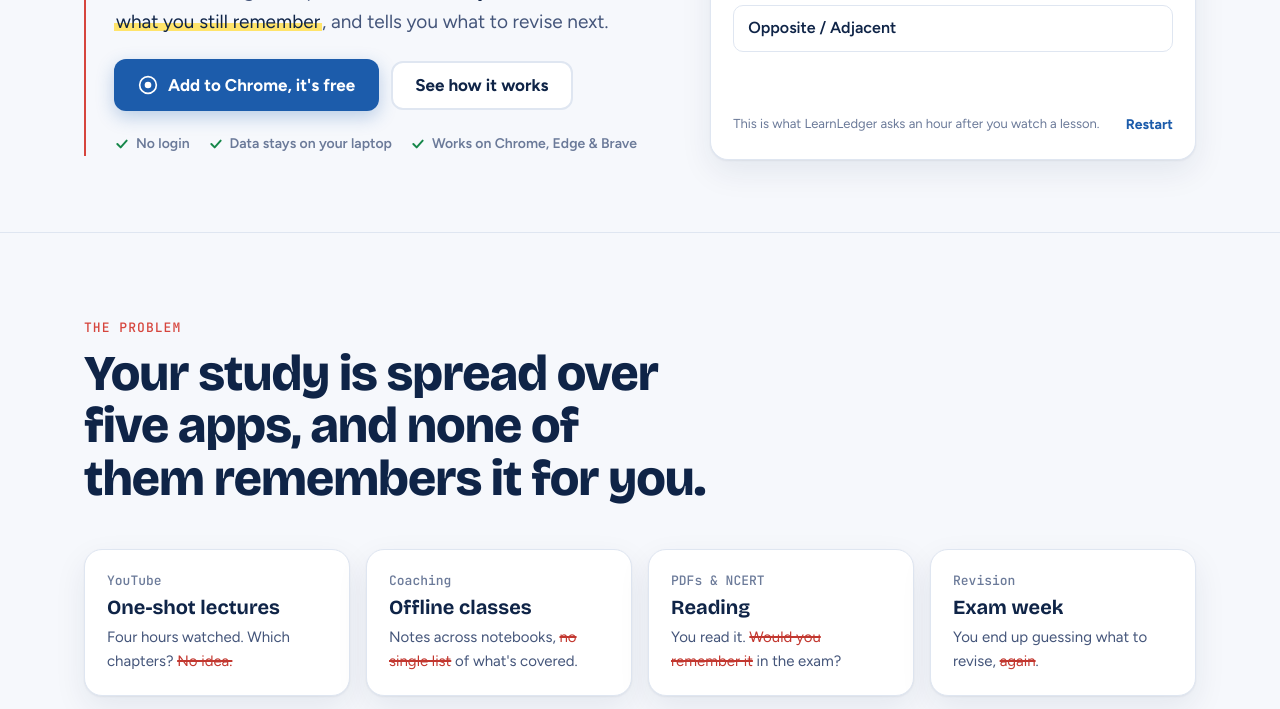
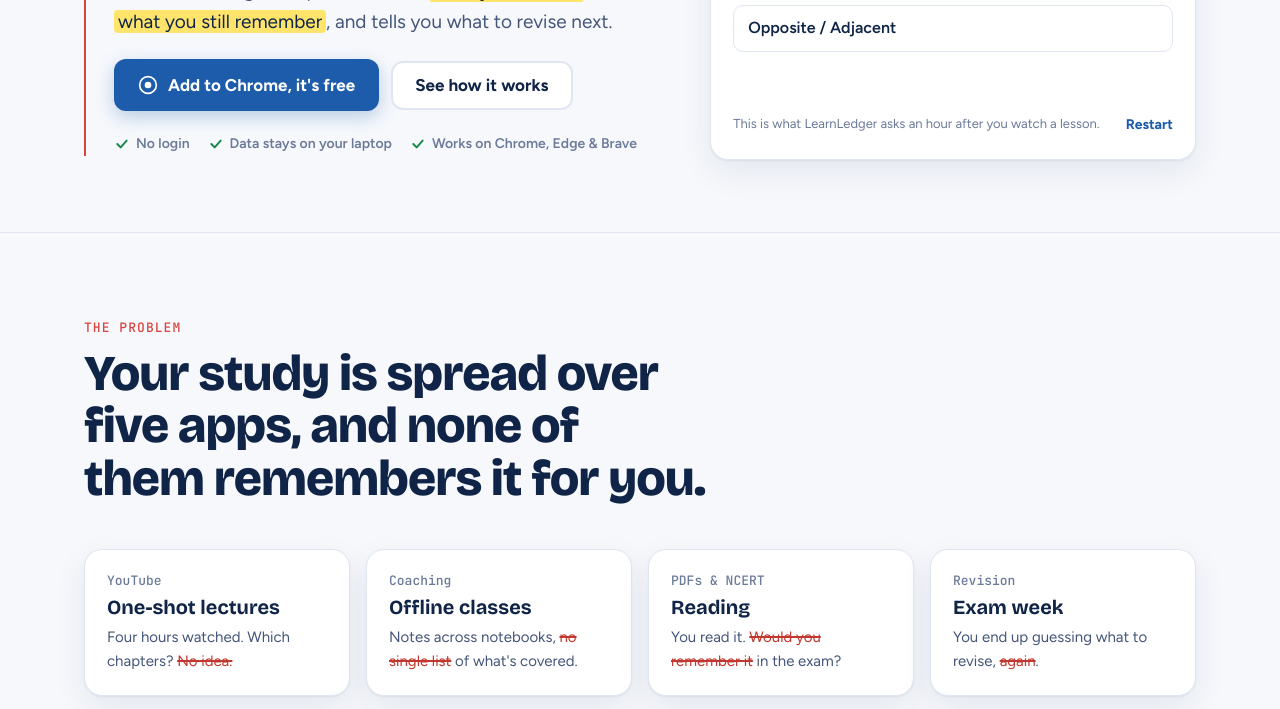
Before and after one commit to n00bc0der89/learnledger, a plain HTML site: page index.html in a window 1280 px wide. Shown: the part 391-1100 px from the top of the page. Drawn offline with nearby package versions, Linux system fonts and the light colour scheme.

Commit message:
Update mark styles for improved visual consistency

```diff
--- a/index.html
+++ b/index.html
@@ -51,7 +51,7 @@ h2 { font-size: clamp(32px, 4.4vw, 50px); font-weight: 800; }
 h3 { font-size: 22px; font-weight: 700; letter-spacing: -.01em; }
 p { margin: 0; }
 .lede { color: var(--ink-2); font-size: 19px; max-width: 58ch; }
-.mark { background: linear-gradient(transparent 58%, var(--hi) 58%, var(--hi) 92%, transparent 92%); color: var(--hi-ink); padding-inline: 2px; }
+.mark { background: var(--hi); color: var(--hi-ink); padding: 0 4px; border-radius: 4px; box-decoration-break: clone; -webkit-box-decoration-break: clone; }
 .eyebrow { font: 500 13px/1 var(--mono); letter-spacing: .08em; text-transform: uppercase; color: var(--margin); }
 .btn { display: inline-flex; align-items: center; gap: 10px; padding: 14px 22px; border-radius: 12px; font: 700 17px/1 var(--body); text-decoration: none; border: 2px solid transparent; cursor: pointer; transition: transform .15s ease, box-shadow .15s ease; }
 .btn:focus-visible, button:focus-visible, summary:focus-visible, a:focus-visible { outline: 3px solid var(--hi); outline-offset: 2px; }
```
Also changed, not shown: preview.html (+1 -1 lines).
